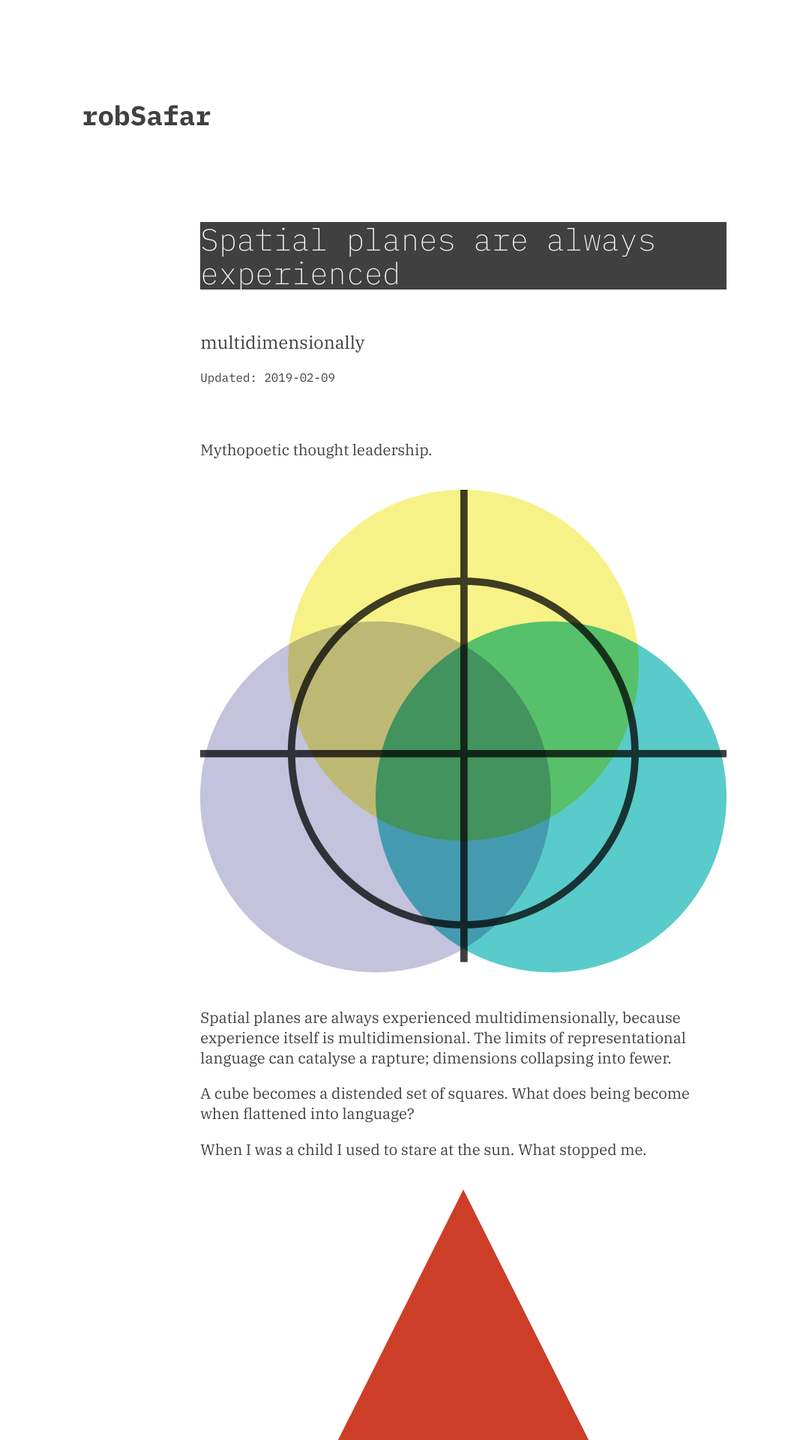
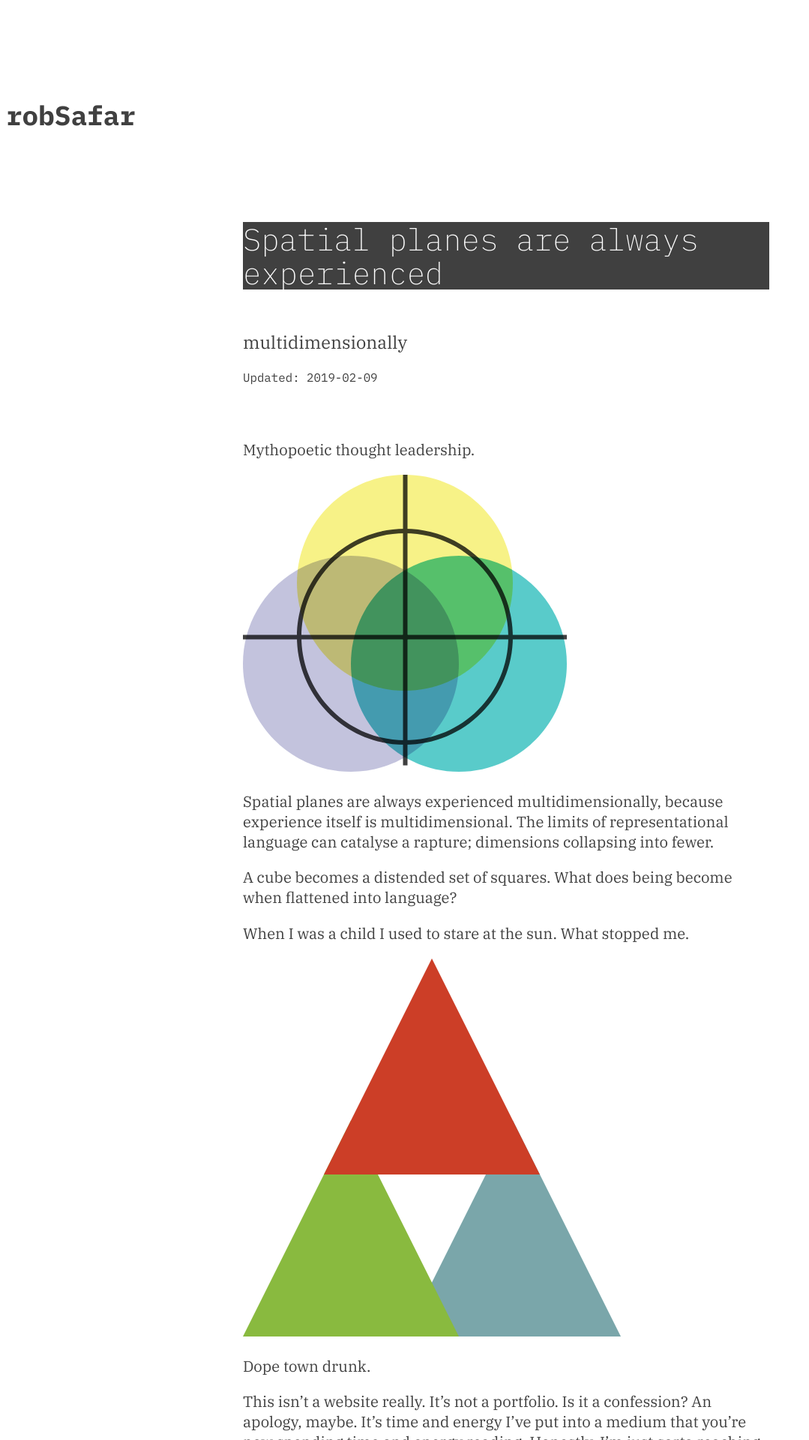
Before and after one commit to whereof-thereof/NotReally, a Jekyll site: the page built from _posts/2019-02-09-spatial-planes-are-always-experienced.markdown, in a window 1280 px wide. Shown: the top 1920 px of the page at 75% size, without its empty margins (0-1079 px from the left). Built offline with Jekyll 4.4.1, drawn with Linux system fonts in a browser that asks for light colours.

Commit message:
Refreshed minimalist homepage.

```diff
--- a/_layouts/home.html
+++ b/_layouts/home.html
@@ -2,8 +2,4 @@
 layout: page
 ---
 
-<ul class="cards">
-  {% for post in site.posts limit:1 %}
-      {{ post.content }}
-  {% endfor %}
-</ul>
+<p>Hello you. You've found my website. It's got my name on it so it's mine.</p>
--- a/_sass/_base.scss
+++ b/_sass/_base.scss
@@ -25,7 +25,7 @@
     text-transform: uppercase;
 }
 
-.gel-trafalgar, .gel-body-copy h2, hr + p > em > strong {
+.gel-trafalgar, h1, .gel-body-copy h2, hr + p > em > strong {
     font-family: $mono-font-family;
     display: inline-block;
     background-color: $text-colour;
--- a/_sass/_layout.scss
+++ b/_sass/_layout.scss
@@ -4,7 +4,7 @@
 
 main {
     display: grid;
-    grid-template-columns: auto auto auto auto auto;
+    grid-template-columns: auto 1fr 2fr 1fr auto;
     grid-template-rows: 10vw auto auto auto auto;
 }
 main header {
@@ -16,14 +16,14 @@
     grid-row: 5;
 }
 main footer {
-    grid-column: 2 / 5;
+    grid-column: 4 / 5;
     grid-row: 6;
 }
 
 // Keep breakpoints to a minimum...
 @media screen and (max-width: 450px) {
     main {
-        grid-template-columns: 0px 0px auto auto auto;
+        grid-template-columns: 0 0 0 auto auto;
     }
 }
 
@@ -32,22 +32,9 @@
 header a, header a:visited {
     font-family: $mono-font-family;
     color: $text-colour;
-    font-size: calc(1.2rem + 17vw);
+    font-size: calc(1.2rem + 13vw);
     max-width: 100vw;
     overflow: hidden;
-}
-
-
-// Stupid hello thing
-
-.wellHelloThere {
-    width: 100%;
-    height: auto;
-    margin: $spacing-unit auto $spacing-unit auto;
-}
-.wellHelloThere svg {
-    width: 100%;
-    height: auto;
 }
 
 // Cards
```
